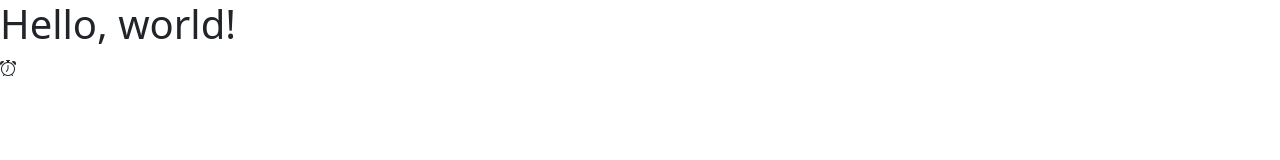
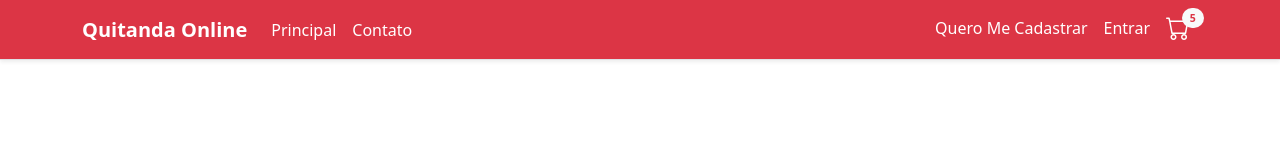
Before and after one commit to jeanlivino/HUDSON-QuitandaOnline-Bootstrap, a website: page index.html in a window 1280 px wide. Drawn offline with nearby package versions, Linux system fonts and the light colour scheme.

Commit message:
imagens adicionadas e navbar finalizado

```diff
--- /dev/null
+++ b/css/styles.css
@@ -0,0 +1,3 @@
+body{
+  min-width: 372px;
+}
--- a/index.html
+++ b/index.html
@@ -3,7 +3,13 @@
   <head>
     <meta charset="utf-8" />
     <meta name="viewport" content="width=device-width, initial-scale=1" />
+    <link
+      rel="shortcut icon"
+      href="img/favicon/bananas.png"
+      type="image/x-icon"
+    />
     <title>Quitanda Online - Página Principal</title>
+    <link href="css/styles.css" rel="stylesheet" />
     <link
       href="node_modules/bootstrap/dist/css/bootstrap.min.css"
       rel="stylesheet"
@@ -14,8 +20,57 @@
     />
   </head>
   <body>
-    <h1>Hello, world!</h1>
-    <i class="bi-alarm"></i>
+    <nav
+      class="navbar navbar-expand-lg navbar-dark bg-danger border-bottom shadow-sm mb-3"
+    >
+      <div class="container">
+        <a class="navbar-brand" href="/"><b>Quitanda Online</b></a>
+        <button
+          class="navbar-toggler"
+          type="button"
+          data-bs-toggle="collapse"
+          data-bs-target=".navbar-collapse"
+        >
+          <span class="navbar-toggler-icon"></span>
+        </button>
+        <div class="collapse navbar-collapse">
+          <ul class="navbar-nav flex-grow-1">
+            <li class="nav-item">
+              <a class="nav-link text-white" href="/index.html">Principal</a>
+            </li>
+            <li class="nav-item">
+              <a class="nav-link text-white" href="/contato.html">Contato</a>
+            </li>
+          </ul>
+          <div class="align-self-end">
+            <ul class="navbar-nav">
+              <li class="nav-item">
+                <a href="/cadastro.html" class="nav-link text-white">
+                  Quero Me Cadastrar
+                </a>
+              </li>
+              <li class="nav-item">
+                <a href="/login.html" class="nav-link text-white"> Entrar </a>
+              </li>
+              <li class="nav-item">
+                <span
+                  class="badge rounded-pill bg-light text-danger position-absolute ms-4 mt-0"
+                  title="5 produto(s) no carrinho"
+                  ><small>5</small></span
+                >
+                <a href="/carrinho.html" class="nav-link text-white">
+                  <i
+                    class="bi-cart"
+                    style="font-size: 24px; line-height: 24px"
+                  ></i>
+                </a>
+              </li>
+            </ul>
+          </div>
+        </div>
+      </div>
+    </nav>
+
     <script src="node_modules/bootstrap/dist/js/bootstrap.bundle.min.js"></script>
   </body>
 </html>
```
Also changed, not shown: img/favicon/bananas.png (added), img/produtos/000001.jpg (added), img/produtos/000002.jpg (added), img/produtos/000003.jpg (added), img/produtos/000004.jpg (added), img/produtos/000005.jpg (added), img/produtos/000006.jpg (added), img/produtos/000007.jpg (added), img/produtos/000008.jpg (added), img/produtos/000009.jpg (added), img/produtos/000010.jpg (added), img/produtos/000011.jpg (added), img/produtos/000012.jpg (added), img/slides/slide01.jpg (added), 1 more files.
